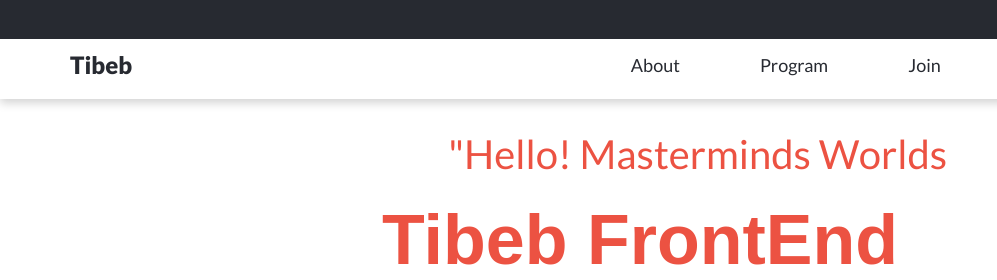
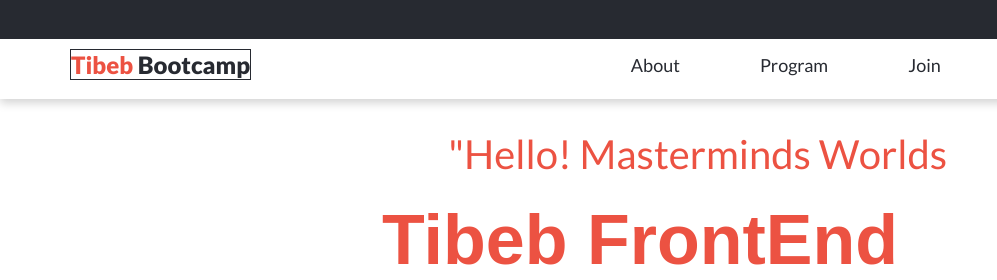
Before and after one commit to zmekonnen251/Tibeb-FrontEnd-Bootcamp, a website: page src/about.html in a window 1280 px wide. Shown: the top 280 px of the page, 0-997 px from the left. Drawn offline with Linux system fonts and the light colour scheme; a web font is replaced by a local one.

Commit message:
Fix logo in the navbar

```diff
--- a/src/about.html
+++ b/src/about.html
@@ -23,7 +23,7 @@
       </ul>
 
       <nav>
-        <h2 class="nav__link header__nav--logo dn"><a href="index.html">Tibeb</a></h2>
+        <h2 class="nav__link header__nav--logo dn"><a href="index.html">Tibeb <span>Bootcamp</span></a></h2>
       <ul class="nav dn">
         <li class="nav__link"><a href="about.html">About</a></li>
         <li class="nav__link"><a href="#">Program</a></li>
--- a/src/style.css
+++ b/src/style.css
@@ -395,7 +395,12 @@ footer p {
   }
 
   .header__nav--logo a {
+    color: #ec5242;
+    border: 1px solid #272a31;
+  }
+  .header__nav--logo a span {
     color: #272a31;
+    border: none;
   }
 
   .nav {
```
